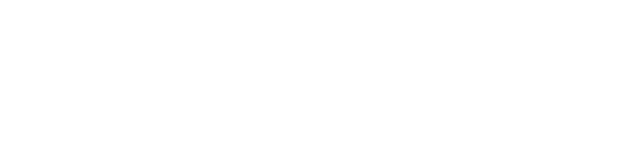
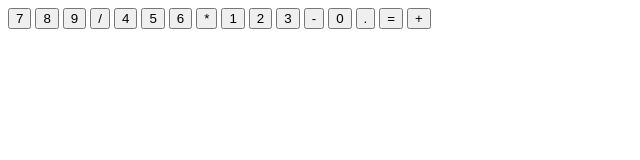
Before and after one commit to Kartohan/calculator, a plain HTML site: page index.html in a window 1280 px wide. Shown: the whole page, without its empty margins (0-640 px from the left). Drawn offline with Linux system fonts and the light colour scheme.

Commit message:
Add buttons

```diff
--- a/index.html
+++ b/index.html
@@ -6,7 +6,25 @@
     <link rel="stylesheet" href="style.css">
 </head>
 <body>
-
+    <div class="calculator">
+        <div class="screen"></div>
+        <button class="button7">7</button>
+        <button class="button8">8</button>
+        <button class="button9">9</button>
+        <button class="divide">/</button>
+        <button class="button4">4</button>
+        <button class="button5">5</button>
+        <button class="button6">6</button>
+        <button class="multiply">*</button>
+        <button class="button1">1</button>
+        <button class="button2">2</button>
+        <button class="button3">3</button>
+        <button class="subtract">-</button>
+        <button class="button0">0</button>
+        <button class="dot">.</button>
+        <button class="equal">=</button>
+        <button class="add">+</button>
+    </div>
 </body>
 <script src="script.js"></script>
 </html>
```
